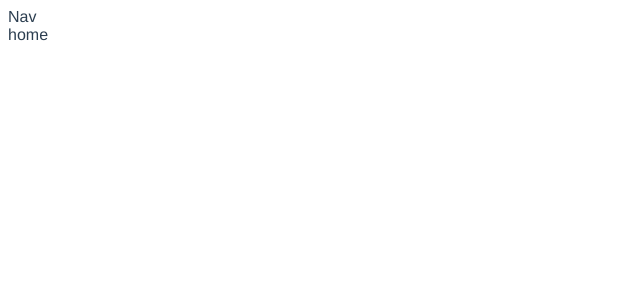
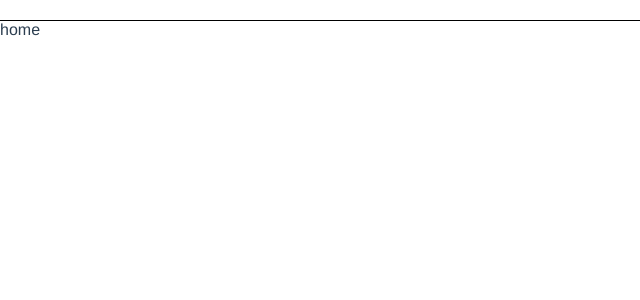
Before and after one commit to danielrussellLA/dand, a Vue app: page / in a window 1280 px wide. Shown: the top 300 px of the page, without its empty margins (0-640 px from the left). Built offline with nearby package versions, Linux system fonts and the light colour scheme.

Commit message:
started working on nav

```diff
--- a/src/App.vue
+++ b/src/App.vue
@@ -17,6 +17,9 @@ export default {
 </script>
 
 <style>
+body {
+    margin: 0;
+}
 #app {
     font-family: 'Avenir', Helvetica, Arial, sans-serif;
     -webkit-font-smoothing: antialiased;
--- a/src/components/shared/NavBar.vue
+++ b/src/components/shared/NavBar.vue
@@ -1,6 +1,8 @@
 <template>
 <div class="navbar">
-    Nav
+    <div class="logo">
+
+    </div>
 </div>
 </template>
 
@@ -17,22 +19,8 @@ export default {
 
 <!-- Add "scoped" attribute to limit CSS to this component only -->
 <style scoped>
-h1,
-h2 {
-    font-weight: normal;
-}
-
-ul {
-    list-style-type: none;
-    padding: 0;
-}
-
-li {
-    display: inline-block;
-    margin: 0 10px;
-}
-
-a {
-    color: #42b983;
+.navbar {
+    border-bottom: 1px solid black;
+    padding: 10px;
 }
 </style>
```
